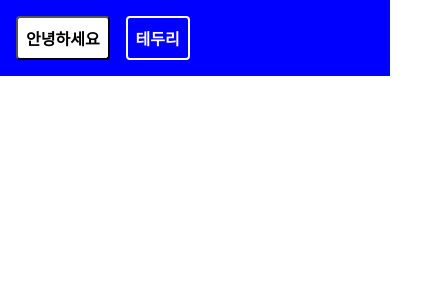
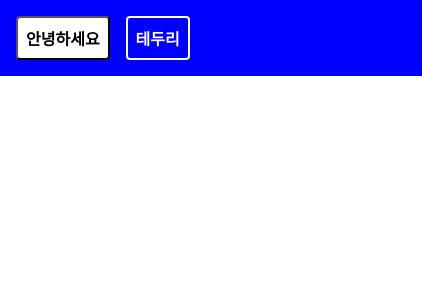
Before and after one commit to j0496401/practice_react_component-styling, a React app in the folder styling-react/: page / in a window 390 px wide. Shown: the top 300 px of the page, 422 px wide, since content can reach past the window. Built offline with nearby package versions, Linux system fonts and the light colour scheme.

Commit message:
<반응형 디자인>

```diff
--- a/styling-react/src/StyledComponent.js
+++ b/styling-react/src/StyledComponent.js
@@ -11,6 +11,17 @@ const Box = styled.div`
     background: ${props => props.color || 'blue'};
     padding: 1rem;
     display: flex;
+    /* 기본적으로는 1024px 에 가운데 정렬을 하고
+    가로 크기가 작아짐에 따라 사이즈를 줄이고
+    768px 미만으로 되면 꽉 채웁니다 */
+    width: 1024px;
+    margin: 0 auto;
+    @media (max-width: 1024px) {
+        width: 768px;
+    }
+    @media (max-width: 768px) {
+        width: 100%;
+    }
 `;
 
 const Button = styled.button`
```
